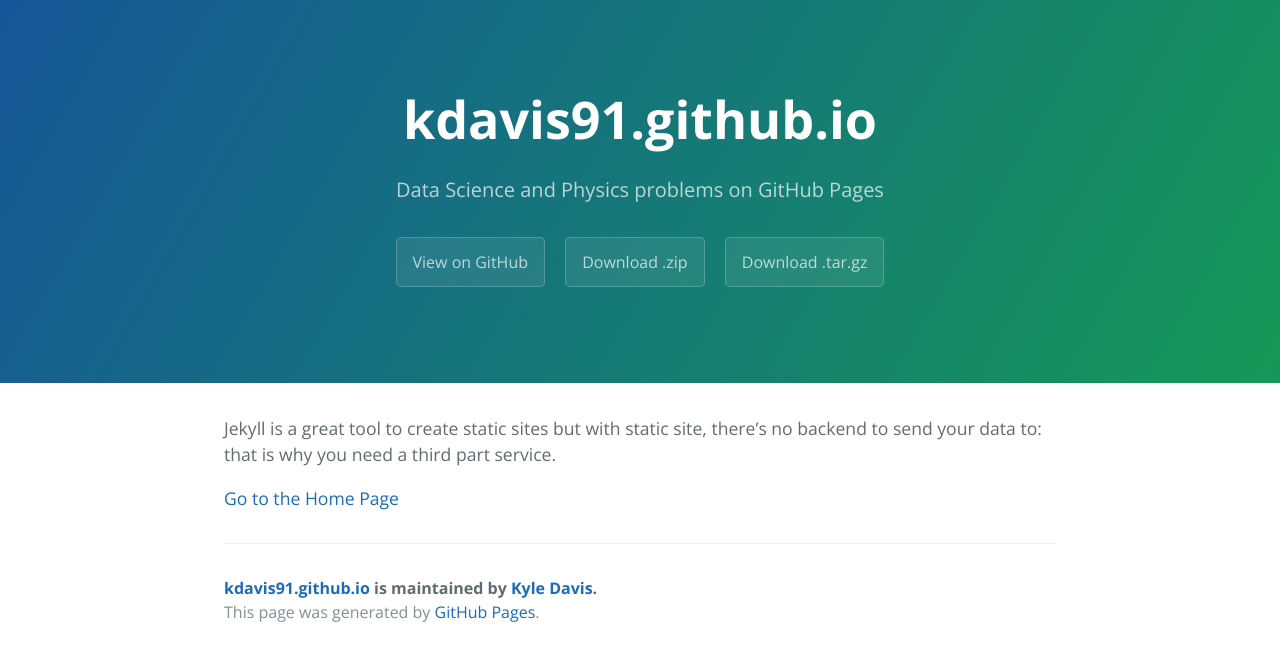
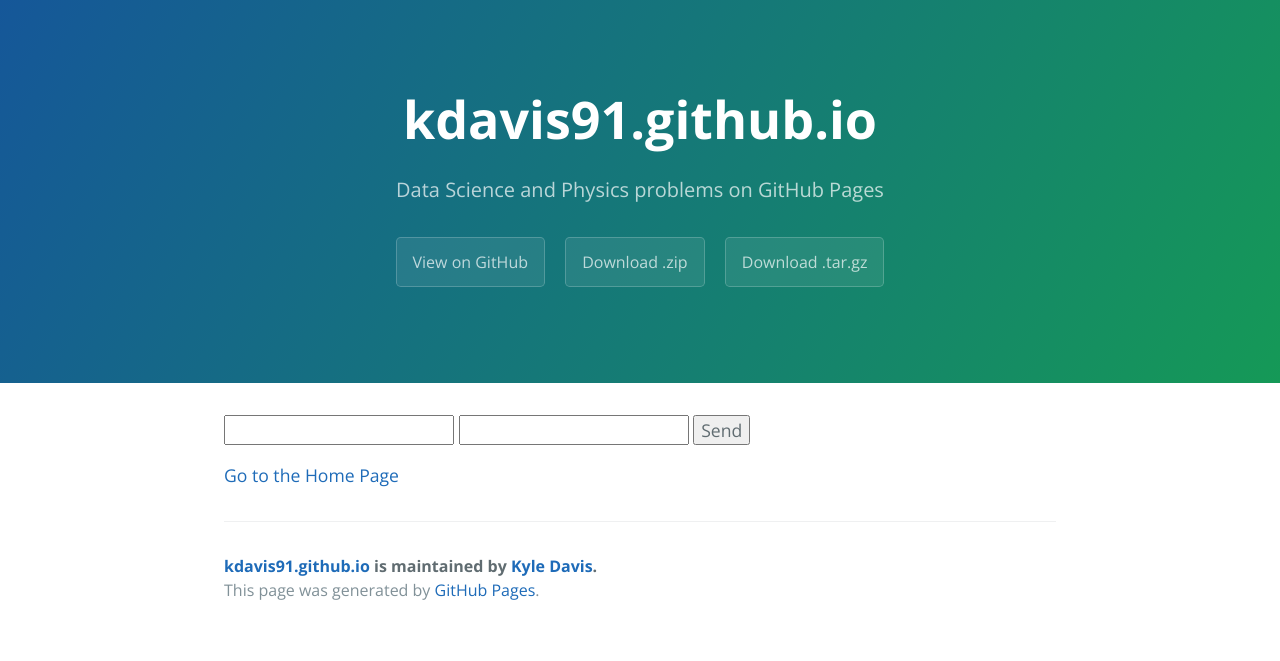
Before and after one commit to kdavis91/kdavis91.github.io, a Jekyll site: the page built from contact.md, in a window 1280 px wide. Shown: the top 661 px of the page. Built offline with Jekyll 4.4.1, drawn with Linux system fonts in a browser that asks for light colours.

Commit message:
Update contact.md

```diff
--- a/contact.md
+++ b/contact.md
@@ -6,6 +6,10 @@
 order: 1
 ---
 
-Jekyll is a great tool to create static sites but with static site, there's no backend to send your data to: that is why you need a third part service.
+<form action="https://formspree.io/f/xyybwdgg" method="POST">
+  <input type="text" name="name">
+  <input type="email" name="_replyto">
+  <input type="submit" value="Send">
+</form>
 
 [Go to the Home Page]({{ '/' | absolute_url }})
```
